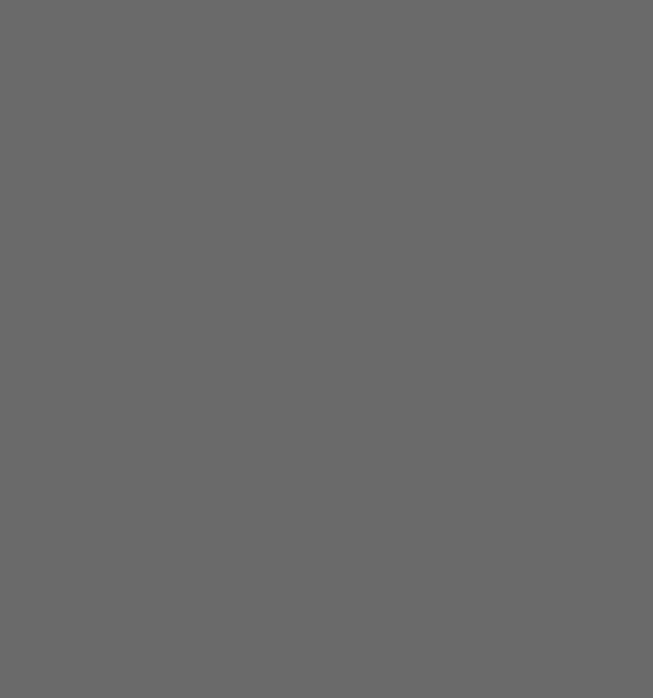
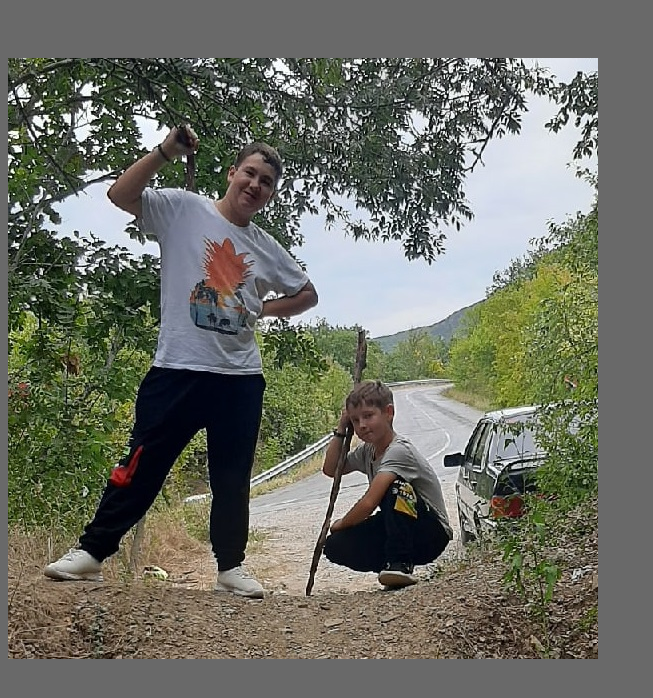
Before and after one commit to MRXSyndicate/MRXSyndicate.github.io, a plain HTML site: page index.html in a window 1280 px wide. Shown: the whole page, without its empty margins (0-653 px from the left). Drawn offline with Linux system fonts and the light colour scheme.

Commit message:
Add files via upload

```diff
--- /dev/null
+++ b/CSS/style.css
@@ -0,0 +1,7 @@
+.picture {
+	margin-top: 50px;
+	margin-left:auto;
+	margin-right: auto;
+	height:750px,
+	border:50%;
+}
--- a/index.html
+++ b/index.html
@@ -2,11 +2,18 @@
 <html lang="ru">
 <head>
   <meta charset="utf-8" />
-
   <title>4yVaKi</title>
   <link rel="shortcut icon" href="image/youtube.png" type="image/x-icon">
 </head>
+
+<link rel="stylesheet" href="CSS/style.css">
+
 <body bgcolor="#696969">
+
+   	<img src="image/2h3UV3qh8Qc.jpg" class="picture">
+
+
+
 
 </body>
 </html>
```
Also changed, not shown: image/2h3UV3qh8Qc.jpg (added), image/_3hFMrp6E1I.jpg (added), image/pWoK2qkofTQ.jpg (added), image/qiYtxm6r_v0.jpg (added).
